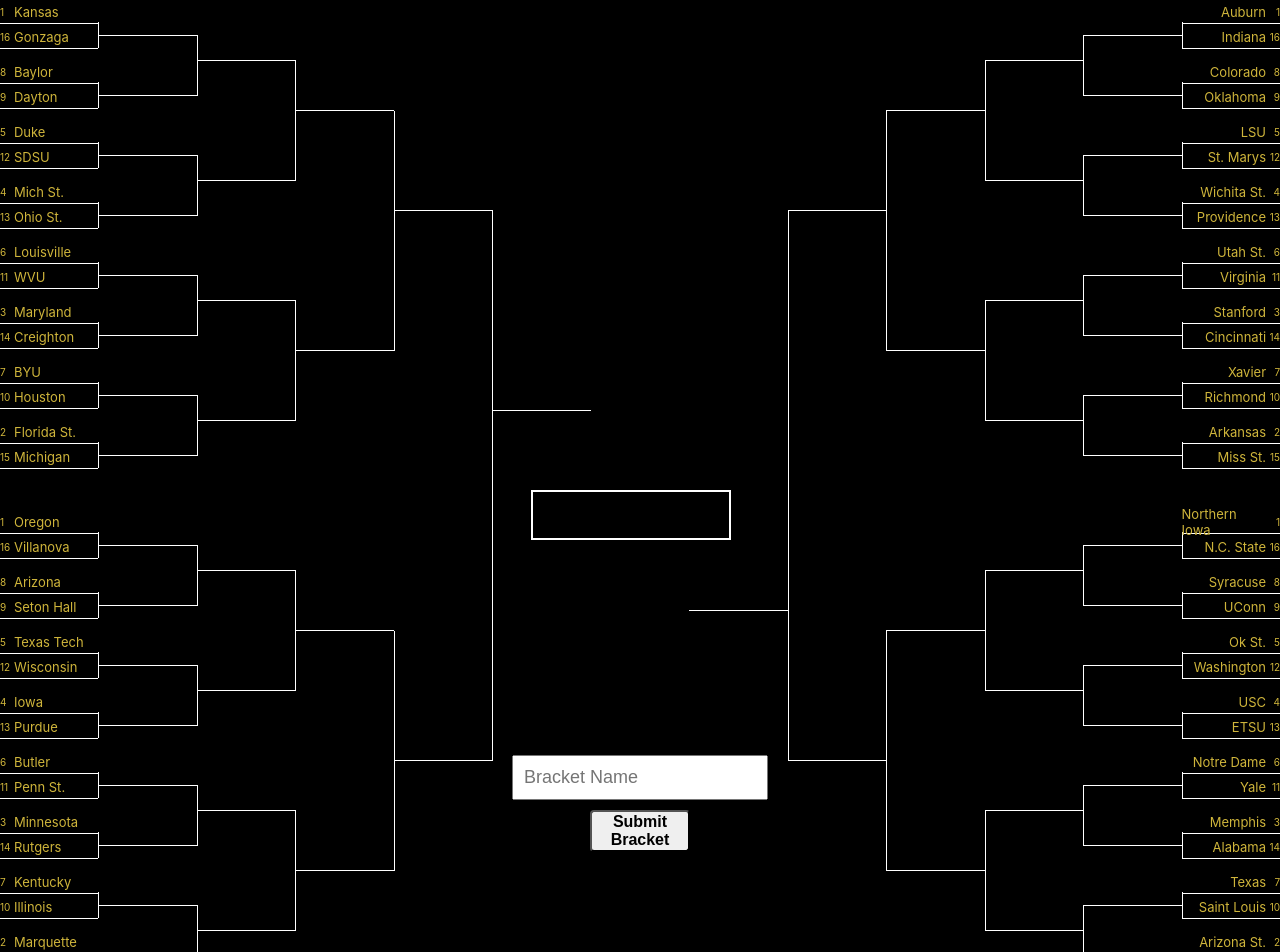
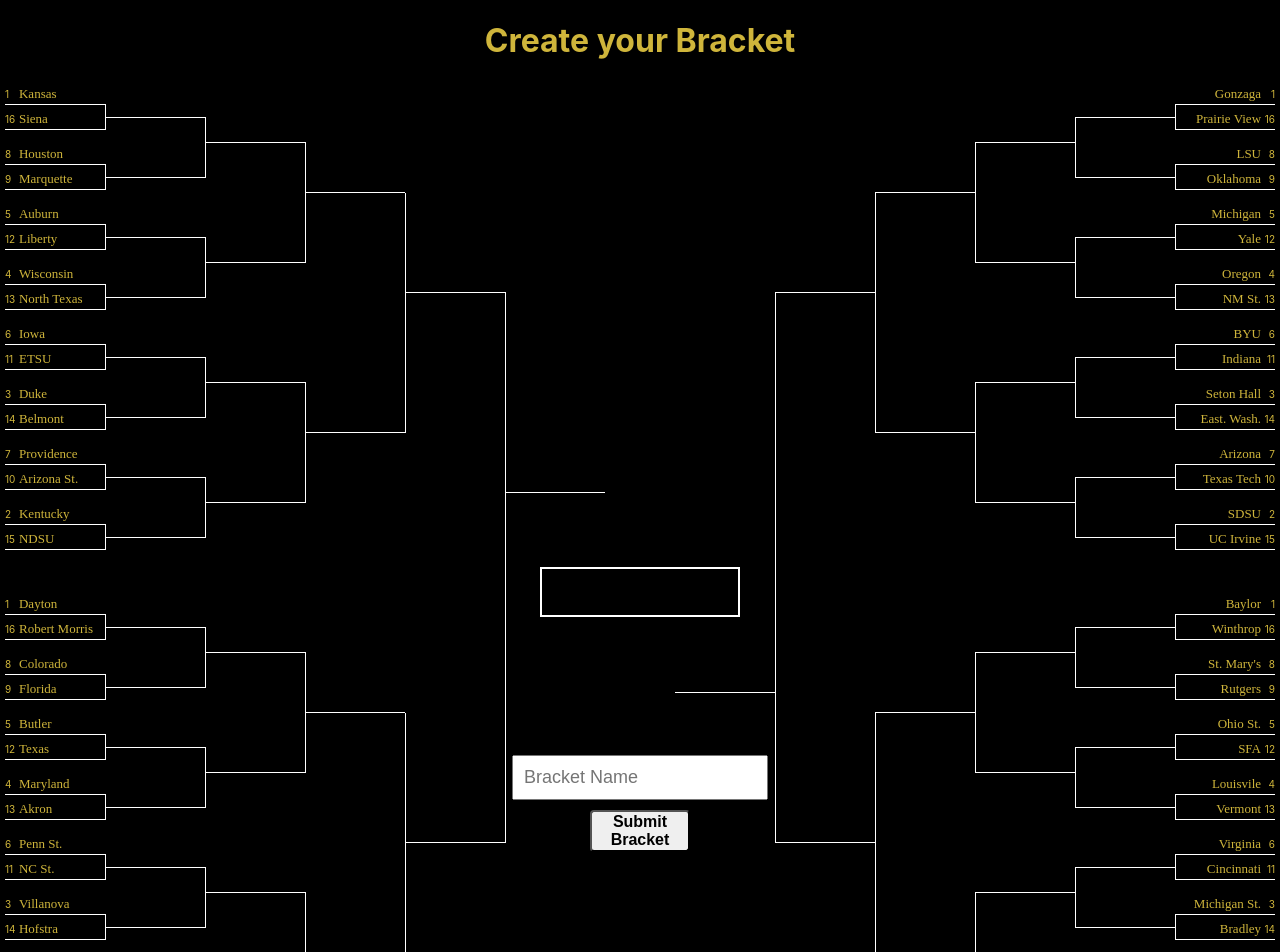
Before and after one commit to awbridgers/bsd-bracket-challenge, a React (Create React App) app: page /#/create in a window 1280 px wide. Shown: the top 952 px of the page. Built offline with nearby package versions, Linux system fonts and the light colour scheme; no server answers; the database is empty.

Commit message:
changes layout

```diff
--- a/package.json
+++ b/package.json
@@ -1,12 +1,14 @@
 {
   "name": "bracket-challenge",
   "version": "0.1.0",
+  "homepage": "https://awbridgers.github.io/BSD-bracket-challenge",
   "private": true,
   "dependencies": {
     "@testing-library/jest-dom": "^4.2.4",
     "@testing-library/react": "^9.5.0",
     "@testing-library/user-event": "^7.2.1",
     "firebase": "^7.11.0",
+    "gh-pages": "^2.2.0",
     "react": "^16.13.0",
     "react-dom": "^16.13.0",
     "react-redux": "^7.2.0",
@@ -19,7 +21,9 @@
     "start": "react-scripts start",
     "build": "react-scripts build",
     "test": "react-scripts test",
-    "eject": "react-scripts eject"
+    "eject": "react-scripts eject",
+    "predeploy": "npm run build",
+    "deploy": "gh-pages -d build"
   },
   "eslintConfig": {
     "extends": "react-app"
--- a/src/App.css
+++ b/src/App.css
@@ -38,14 +38,18 @@
   flex-flow: row nowrap;
   width: auto;
   justify-content: center;
-  min-width: 1020px;
+  min-width: 1130px;
   color: #cfb53b;
+  margin: 0px 5px;
 }
 .sixtyFour, .thirtyTwo, .sweet16, .elite8, .final4, .finals, .champion{
   display: flex;
   flex-flow: column nowrap;
-  width: 100px;
+  width: 120px;
   position: relative;
+}
+.champion{
+  width:85px;
 }
 
 .round1, .round2{
@@ -166,15 +170,7 @@
   position: absolute;
   bottom: 189px;
 }
-/* .pod5:nth-child(even) .rightBorder5{
-  z-index: 0;
-  border-right: 0px;
-  border-left: 1px solid white;
-  height: 551px;
-  width: 100%;
-  position: absolute;
-  bottom: 189px;
-} */
+
 .pod6{
   height: 800px;
   display: flex;
@@ -200,9 +196,9 @@
   position: absolute;
   width: 200px;
   height: 50px;
-  left: -60px;
-  top: 490px;
-  bottom: 0px;
+  top: 510px;
+  left: 50%;
+  transform: translate(-50%, -50%);
 
 
 }
@@ -250,6 +246,9 @@
   font-size: 13px;
   font-weight: normal;
   line-height: normal;
+  font-family: "Times New Roman", Times, serif;
+  font-weight: 300;
+
 }
 .seedRight{
     width: 14px;
@@ -328,3 +327,9 @@
 .createButton:hover{
   background: #a8a8a8
 }
+.create{
+  text-align: center;
+}
+.create h1{
+  color: #cfb53b;
+}
--- a/src/components/create.js
+++ b/src/components/create.js
@@ -11,6 +11,7 @@
   }
   return(
     <div className = 'create'>
+      <h1>Create your Bracket</h1>
         <Bracket finish = {finish}/>
     </div>
   )
--- a/src/teamList.js
+++ b/src/teamList.js
@@ -1,68 +1,102 @@
 export const teamArray = [
 {name: 'Kansas', seed: 1, correct: 'correct'},
-{name: 'Gonzaga', seed: 16, correct: 'correct'},
-{name: 'Baylor', seed: 8, correct: 'correct'},
-{name: 'Dayton', seed: 9, correct: 'correct'},
-{name: 'Duke', seed: 5, correct: 'correct'},
-{name: 'SDSU', seed: 12, correct: 'correct'},
-{name: 'Mich St.', seed: 4, correct: 'correct'},
-{name: 'Ohio St.', seed: 13, correct: 'correct'},
-{name: 'Louisville', seed: 6, correct: 'correct'},
-{name: 'WVU', seed: 11, correct: 'correct'},
-{name: 'Maryland', seed: 3, correct: 'correct'},
-{name: 'Creighton', seed: 14, correct: 'correct'},
-{name: 'BYU', seed: 7, correct: 'correct'},
-{name: 'Houston', seed: 10, correct: 'correct'},
+{name: 'Siena', seed: 16, correct: 'correct'},
+//
+{name: 'Houston', seed: 8, correct: 'correct'},
+{name: 'Marquette', seed: 9, correct: 'correct'},
+//
+{name: 'Auburn', seed: 5, correct: 'correct'},
+{name: 'Liberty', seed: 12, correct: 'correct'},
+//
+{name: 'Wisconsin', seed: 4, correct: 'correct'},
+{name: 'North Texas', seed: 13, correct: 'correct'},
+//
+{name: 'Iowa', seed: 6, correct: 'correct'},
+{name: 'ETSU', seed: 11, correct: 'correct'},
+//
+{name: 'Duke', seed: 3, correct: 'correct'},
+{name: 'Belmont', seed: 14, correct: 'correct'},
+//
+{name: 'Providence', seed: 7, correct: 'correct'},
+{name: 'Arizona St.', seed: 10, correct: 'correct'},
+//
+{name: 'Kentucky', seed: 2, correct: 'correct'},
+{name: 'NDSU', seed: 15, correct: 'correct'},
+//
+//
+{name: 'Dayton', seed: 1, correct: 'correct'},
+{name: 'Robert Morris', seed: 16, correct: 'correct'},
+//
+{name: 'Colorado', seed: 8, correct: 'correct'},
+{name: 'Florida', seed: 9, correct: 'correct'},
+//
+{name: 'Butler', seed: 5, correct: 'correct'},
+{name: 'Texas', seed: 12, correct: 'correct'},
+//
+{name: 'Maryland', seed: 4, correct: 'correct'},
+{name: 'Akron', seed: 13, correct: 'correct'},
+//
+{name: 'Penn St.', seed: 6, correct: 'correct'},
+{name: 'NC St.', seed: 11, correct: 'correct'},
+//
+{name: 'Villanova', seed: 3, correct: 'correct'},
+{name: 'Hofstra', seed: 14, correct: 'correct'},
+//
+{name: 'West Virginia', seed: 7, correct: 'correct'},
+{name: 'Utah St.', seed: 10, correct: 'correct'},
+//
 {name: 'Florida St.', seed: 2, correct: 'correct'},
-{name: 'Michigan', seed: 15, correct: 'correct'},
-{name: 'Oregon', seed: 1, correct: 'correct'},
-{name: 'Villanova', seed: 16, correct: 'correct'},
-{name: 'Arizona', seed: 8, correct: 'correct'},
-{name: 'Seton Hall', seed: 9, correct: 'correct'},
-{name: 'Texas Tech', seed: 5, correct: 'correct'},
-{name: 'Wisconsin', seed: 12, correct: 'correct'},
-{name: 'Iowa', seed: 4, correct: 'correct'},
-{name: 'Purdue', seed: 13, correct: 'correct'},
-{name: 'Butler', seed: 6, correct: 'correct'},
-{name: 'Penn St.', seed: 11, correct: 'correct'},
-{name: 'Minnesota', seed: 3, correct: 'correct'},
-{name: 'Rutgers', seed: 14, correct: 'correct'},
-{name: 'Kentucky', seed: 7, correct: 'correct'},
-{name: 'Illinois', seed: 10, correct: 'correct'},
-{name: 'Marquette', seed: 2, correct: 'correct'},
-{name: 'Florida', seed: 15, correct: 'correct'},
-{name: 'Auburn', seed: 1, correct: 'correct'},
-{name: 'Indiana', seed: 16, correct: 'correct'},
-{name: 'Colorado', seed: 8, correct: 'correct'},
+{name: 'NKU', seed: 15, correct: 'correct'},
+//
+//
+{name: 'Gonzaga', seed: 1, correct: 'correct'},
+{name: 'Prairie View', seed: 16, correct: 'correct'},
+//
+{name: 'LSU', seed: 8, correct: 'correct'},
 {name: 'Oklahoma', seed: 9, correct: 'correct'},
-{name: 'LSU', seed: 5, correct: 'correct'},
-{name: 'St. Marys', seed: 12, correct: 'correct'},
-{name: 'Wichita St.', seed: 4, correct: 'correct'},
-{name: 'Providence', seed: 13, correct: 'correct'},
-{name: 'Utah St.', seed: 6, correct: 'correct'},
-{name: 'Virginia', seed: 11, correct: 'correct'},
-{name: 'Stanford', seed: 3, correct: 'correct'},
-{name: 'Cincinnati', seed: 14, correct: 'correct'},
-{name: 'Xavier', seed: 7, correct: 'correct'},
-{name: 'Richmond', seed: 10, correct: 'correct'},
-{name: 'Arkansas', seed: 2, correct: 'correct'},
-{name: 'Miss St.', seed: 15, correct: 'correct'},
-{name: 'Northern Iowa', seed: 1, correct: 'correct'},
-{name: 'N.C. State', seed: 16, correct: 'correct'},
-{name: 'Syracuse', seed: 8, correct: 'correct'},
-{name: 'UConn', seed: 9, correct: 'correct'},
-{name: 'Ok St.', seed: 5, correct: 'correct'},
-{name: 'Washington', seed: 12, correct: 'correct'},
-{name: 'USC', seed: 4, correct: 'correct'},
-{name: 'ETSU', seed: 13, correct: 'correct'},
-{name: 'Notre Dame', seed: 6, correct: 'correct'},
-{name: 'Yale', seed: 11, correct: 'correct'},
-{name: 'Memphis', seed: 3, correct: 'correct'},
-{name: 'Alabama', seed: 14, correct: 'correct'},
-{name: 'Texas', seed: 7, correct: 'correct'},
-{name: 'Saint Louis', seed: 10, correct: 'correct'},
-{name: 'Arizona St.', seed: 2, correct: 'correct'},
-{name: 'Georgia Tech', seed: 15, correct: 'correct'},
+//
+{name: 'Michigan', seed: 5, correct: 'correct'},
+{name: 'Yale', seed: 12, correct: 'correct'},
+//
+{name: 'Oregon', seed: 4, correct: 'correct'},
+{name: 'NM St.', seed: 13, correct: 'correct'},
+//
+{name: 'BYU', seed: 6, correct: 'correct'},
+{name: 'Indiana', seed: 11, correct: 'correct'},
+//
+{name: 'Seton Hall', seed: 3, correct: 'correct'},
+{name: 'East. Wash.', seed: 14, correct: 'correct'},
+//
+{name: 'Arizona', seed: 7, correct: 'correct'},
+{name: 'Texas Tech', seed: 10, correct: 'correct'},
+//
+{name: 'SDSU', seed: 2, correct: 'correct'},
+{name: 'UC Irvine', seed: 15, correct: 'correct'},
+//
+//
+{name: 'Baylor', seed: 1, correct: 'correct'},
+{name: 'Winthrop', seed: 16, correct: 'correct'},
+//
+{name: `St. Mary's`, seed: 8, correct: 'correct'},
+{name: 'Rutgers', seed: 9, correct: 'correct'},
+//
+{name: 'Ohio St.', seed: 5, correct: 'correct'},
+{name: 'SFA', seed: 12, correct: 'correct'},
+//
+{name: 'Louisvile', seed: 4, correct: 'correct'},
+{name: 'Vermont', seed: 13, correct: 'correct'},
+//
+{name: 'Virginia', seed: 6, correct: 'correct'},
+{name: 'Cincinnati', seed: 11, correct: 'correct'},
+//
+{name: 'Michigan St.', seed: 3, correct: 'correct'},
+{name: 'Bradley', seed: 14, correct: 'correct'},
+//
+{name: 'Illinois', seed: 7, correct: 'correct'},
+{name: 'USC', seed: 10, correct: 'correct'},
+//
+{name: 'Creighton', seed: 2, correct: 'correct'},
+{name: 'Little Rock', seed: 15, correct: 'correct'},
 ];
 
 export const results = [
```
Also changed, not shown: 1 other file (tests, documents, lock files or other folders).
